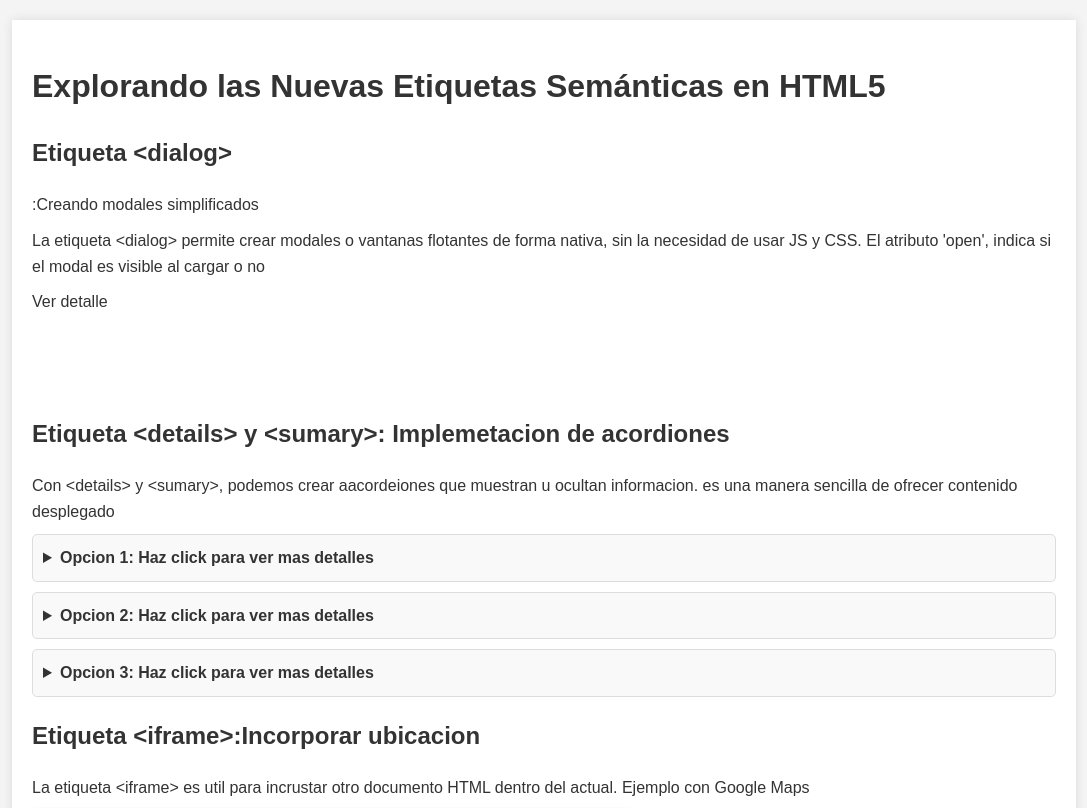
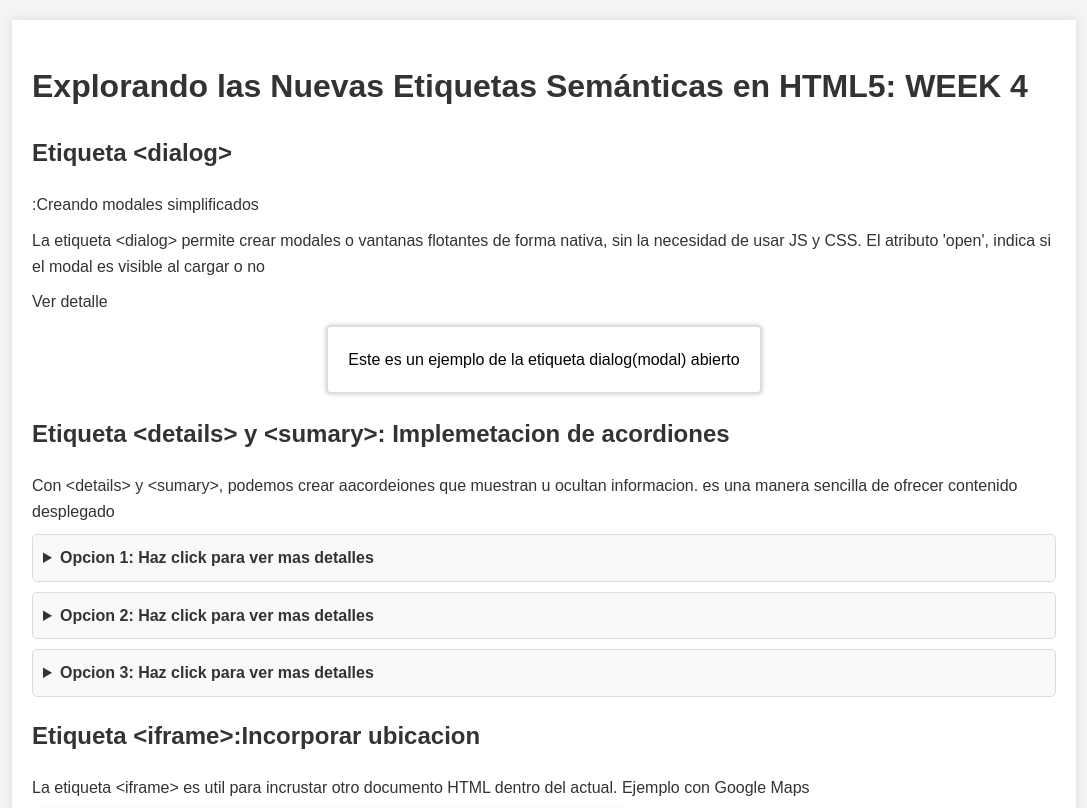
Before and after one commit to LuisCatalan79/week4-monday, a plain HTML site: page index.html in a window 1280 px wide. Shown: the top 808 px of the page, without its empty margins (96-1183 px from the left). Drawn offline with Linux system fonts and the light colour scheme; grey boxes are pictures that could not be loaded.

Commit message:
actualizacion

```diff
--- a/index.html
+++ b/index.html
@@ -11,17 +11,17 @@
 
 <body>
   <main>
-    <h1>Explorando las Nuevas Etiquetas Semánticas en HTML5</h1>
+    <h1>Explorando las Nuevas Etiquetas Semánticas en HTML5: WEEK 4</h1>
 
     <section>
-      <h2>Etiqueta &lt;dialog&gt;</h2>:Creando modales simplificados
+      <h2 >Etiqueta &lt;dialog&gt;</h2>:Creando modales simplificados
 
 
       <p>La etiqueta &lt;dialog&gt; permite crear modales o vantanas flotantes de forma nativa, sin la necesidad de usar JS y CSS. El atributo 'open', indica si el modal es visible al cargar o no</p>
 
       <p>Ver detalle</p>
 
-      <dialog >Este es un ejemplo de la etiqueta dialog(modal) abierto</dialog>
+      <dialog open>Este es un ejemplo de la etiqueta dialog(modal) abierto</dialog>
 
       <dialog>Este es un ejemplo de la etiqueta dialog(modal) cerrado</dialog>
     </section>
```
